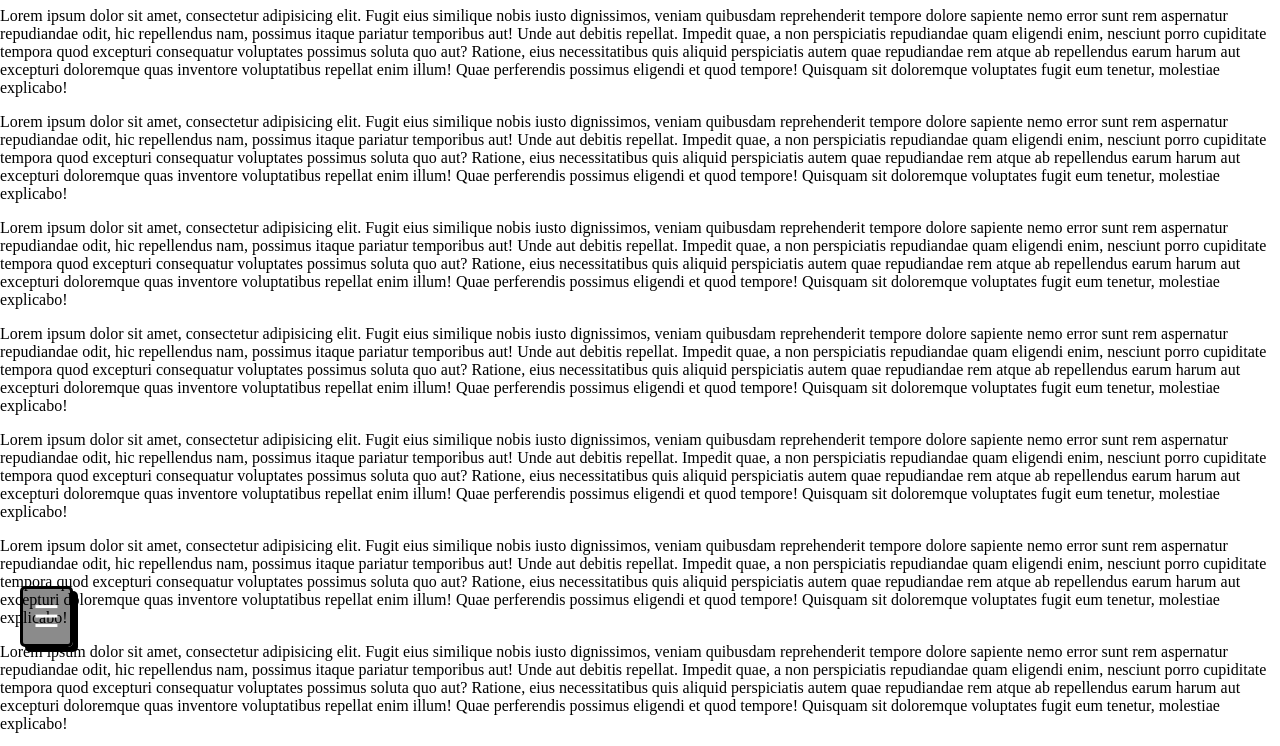
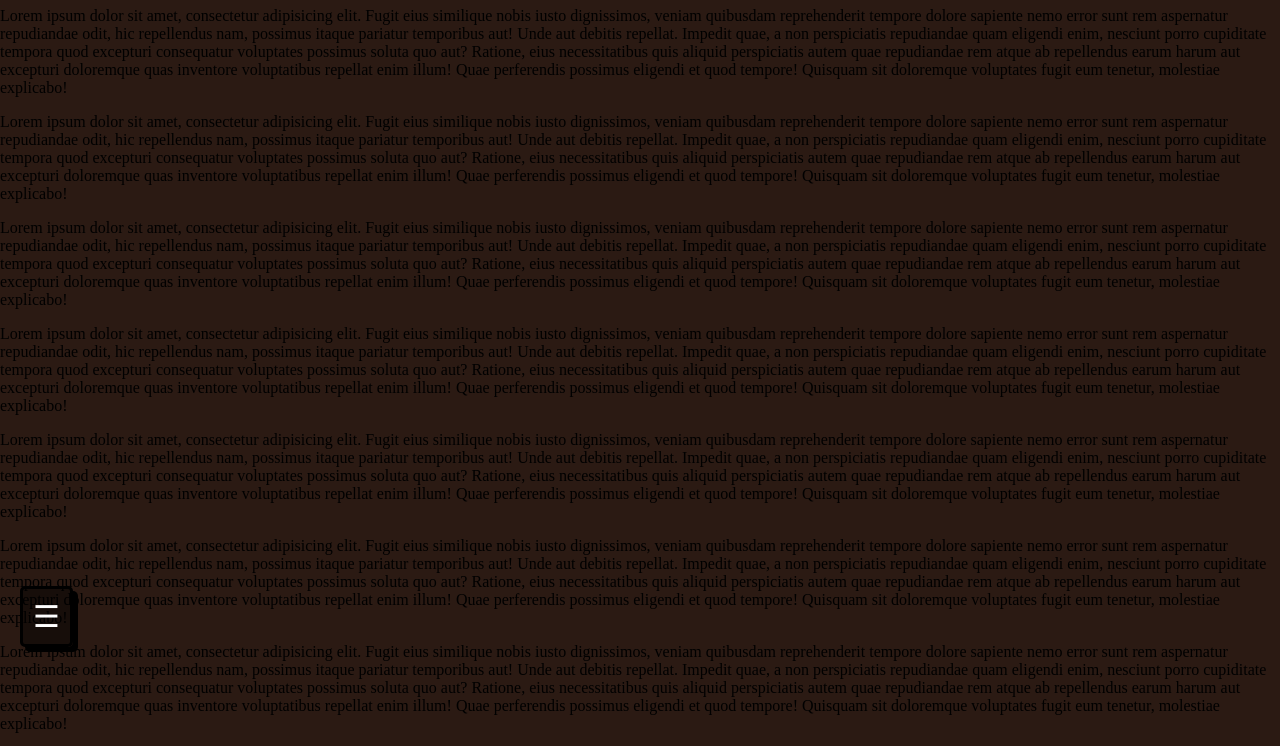
Before and after one commit to PZS-11a/rd-gt, a plain HTML site: page index.html in a window 1280 px wide. Shown: the part 133-879 px from the top of the page. Drawn offline with Linux system fonts and the light colour scheme.

Commit message:
branch hattér gatya total dark mod

```diff
--- a/style.css
+++ b/style.css
@@ -4,6 +4,7 @@
 body {
   margin: 0px;
   padding-top: 60px;
+  background-color: rgb(43, 26, 19);
 }
 
 nav {
@@ -24,7 +25,7 @@ nav a {
   color: white;
   text-decoration: none;
   font-size: 26px;
-  font-family: 'Gill Sans', 'Gill Sans MT', Calibri, 'Trebuchet MS', sans-serif;
+  font-family: "Gill Sans", "Gill Sans MT", Calibri, "Trebuchet MS", sans-serif;
   letter-spacing: 1px;
   padding: 5px 10px;
 }
```
